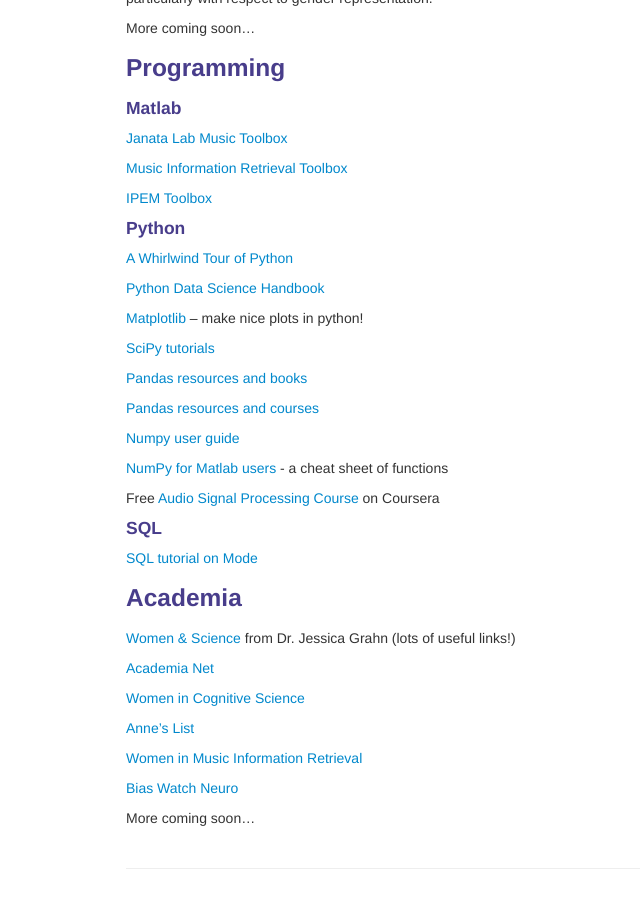
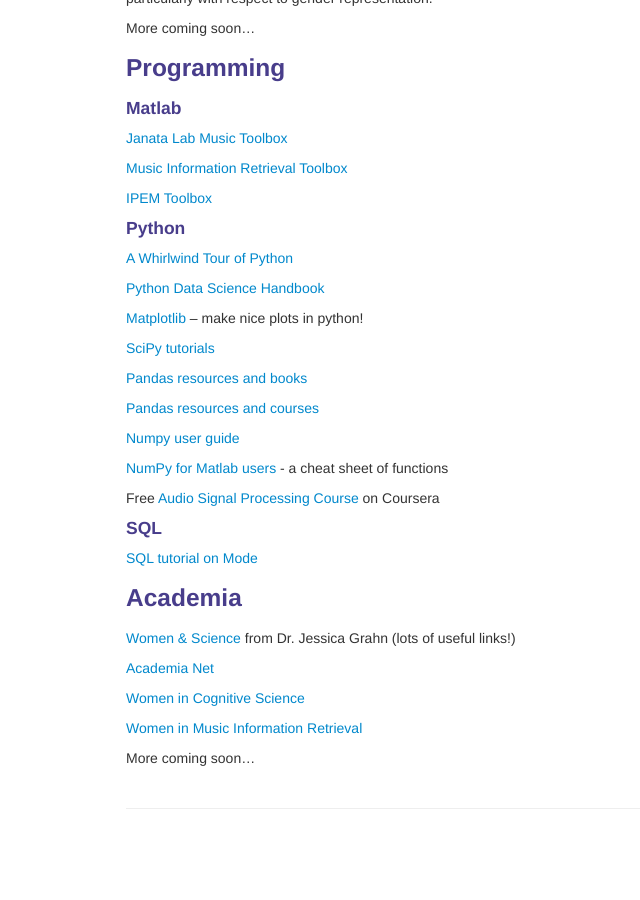
Before and after one commit to lkfink/lkfink.github.io, a Jekyll site: the page built from pages/resources.md, in a window 1280 px wide and 900 px high, scrolled down 716 px. Shown: the whole window, without its empty margins (164-804 px from the left). Built offline with Jekyll 4.4.1, drawn with Linux system fonts in a browser that asks for light colours; after the commit the page ends 1556 px from its top, so only the background shows below that.

Commit message:
remove duplicate links

```diff
--- a/pages/resources.md
+++ b/pages/resources.md
@@ -96,11 +96,9 @@
 
 [Women in Cognitive Science](http://womenincogsci.org/){:target="_blank"}
 
-[Anne's List](https://anneslist.net/){:target="_blank"}
-
 [Women in Music Information Retrieval](http://www.ismir.net/wimir.html){:target="_blank"}
 
-[Bias Watch Neuro](https://biaswatchneuro.com/){:target="_blank"}
+
 
 
 More coming soon...
```
